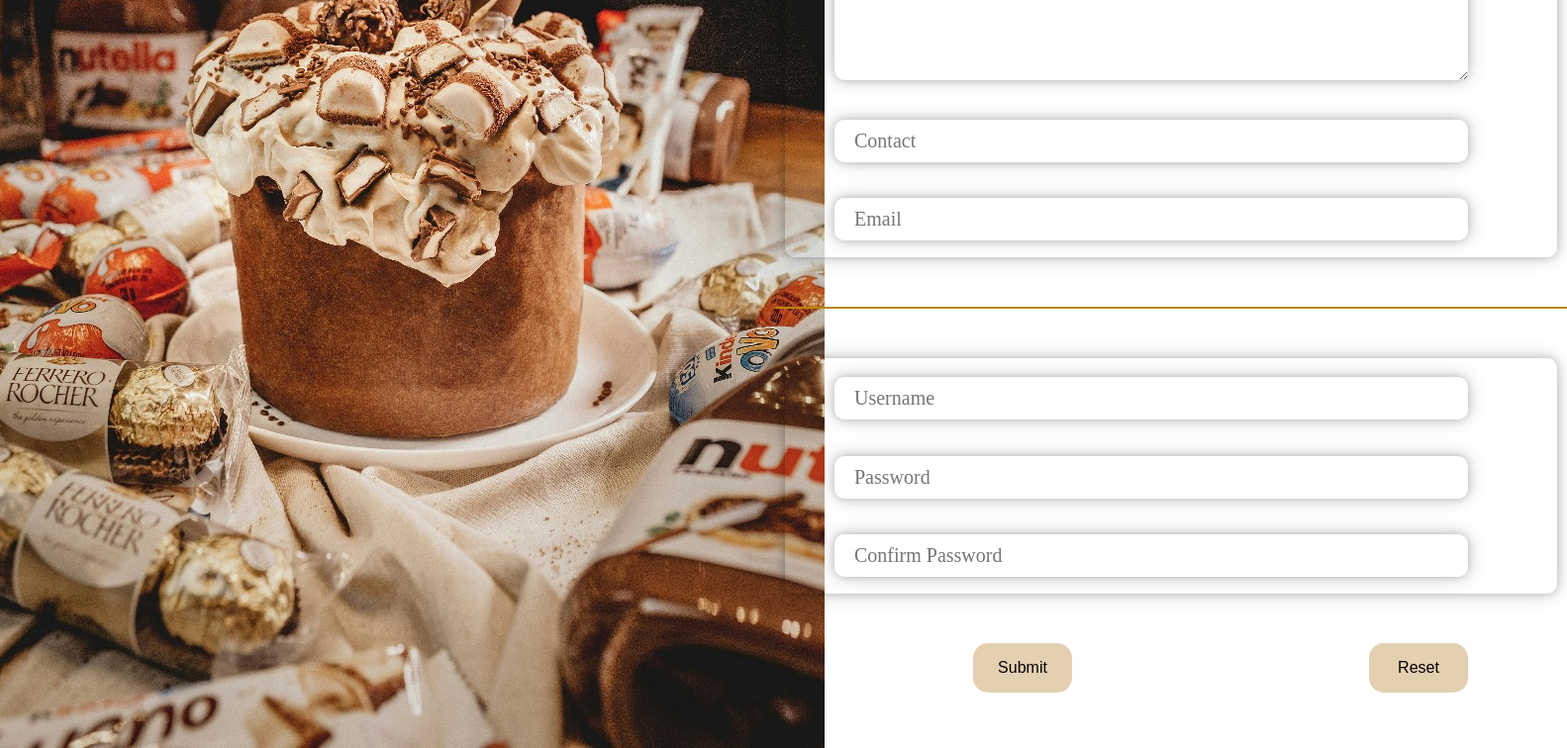
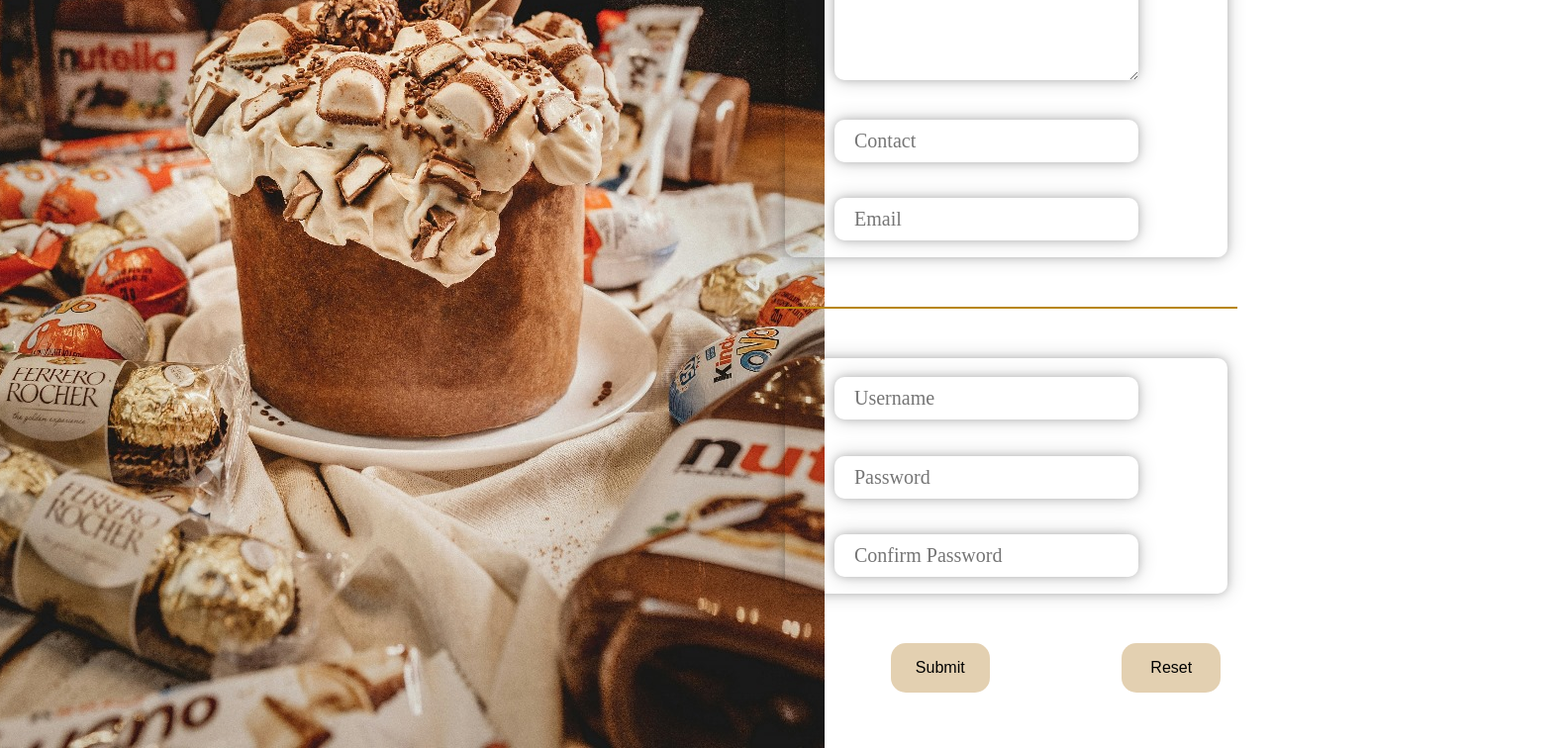
Before and after one commit to Sehara2002/CakeApp, a React (Vite) app: page /signup in a window 1280 px wide. Shown: the part 504-1260 px from the top of the page at 99% size, 1583 px wide, since content can reach past the window. Built offline with nearby package versions, Linux system fonts and the light colour scheme; a web font is replaced by a local one.

Commit message:
signup finished

```diff
--- a/src/Components/CSS/Signup.css
+++ b/src/Components/CSS/Signup.css
@@ -56,7 +56,7 @@
   flex-basis: 50%;
   margin-left: 25%;
 }
-.left1 input {
+.left1 button {
   height: 50px;
   width: 100px;
   background-color: rgba(209, 178, 128, 61%);
@@ -74,7 +74,7 @@
   flex-basis: 50%;
   margin-left: 25%;
 }
-.right2 input {
+.right2 button {
   height: 50px;
   width: 100px;
   background-color: rgba(209, 178, 128, 61%);
--- a/src/Components/Signup.jsx
+++ b/src/Components/Signup.jsx
@@ -19,10 +19,20 @@
   const navigate = useNavigate();
 
   const handleSignup = () =>{
-    axios.post('http://localhost:8000/signup', {name,age,gender,address,contact,email,username,password})
+    axios
+    .post('http://localhost:8000/signup', {name,age,gender,address,contact,email,username,password})
     .then(response => {
       setMessage(response.data.message);
-      const {name, age, gender, address, contact, email, username, password,token} = response.data;
+      const {name, age, gender, address, contact, email, username, password, token} = response.data;
+      localStorage.setItem('name',name);
+      localStorage.setItem('age',age);
+      localStorage.setItem('gender',gender);
+      localStorage.setItem('address',address);
+      localStorage.setItem('contact',contact);
+      localStorage.setItem('email',email);
+      localStorage.setItem('username',username);
+      localStorage.setItem('password',password);
+      localStorage.setItem('token',token);
       navigate('/');
     })
     .catch(error =>{
@@ -39,7 +49,7 @@
               <div className='column'>
                 <h1 className='title'>SignUp</h1>
                 <hr color='darkgoldenrod'/>
-              <form className='form' onSubmit={handleSignup}>
+
                 <div className='borderupper'>
                   <div className='mar'>
 
@@ -72,15 +82,16 @@
                     </div>
                 <div className='subset'>
                   <div className='left1'>
-                    <input type='submit'/>
+                    <button onClick={handleSignup}>Submit</button>
                   </div>
                   <div className='right2'>
-                    <input type='reset'/>
+                  <button onClick={handleSignup}>Reset</button>
                   </div>
 
                 </div>
 
-              </form>
+
+
           </div>
       </div>
     </div>
```
Also changed, not shown: 1 other file (tests, documents, lock files or other folders).
